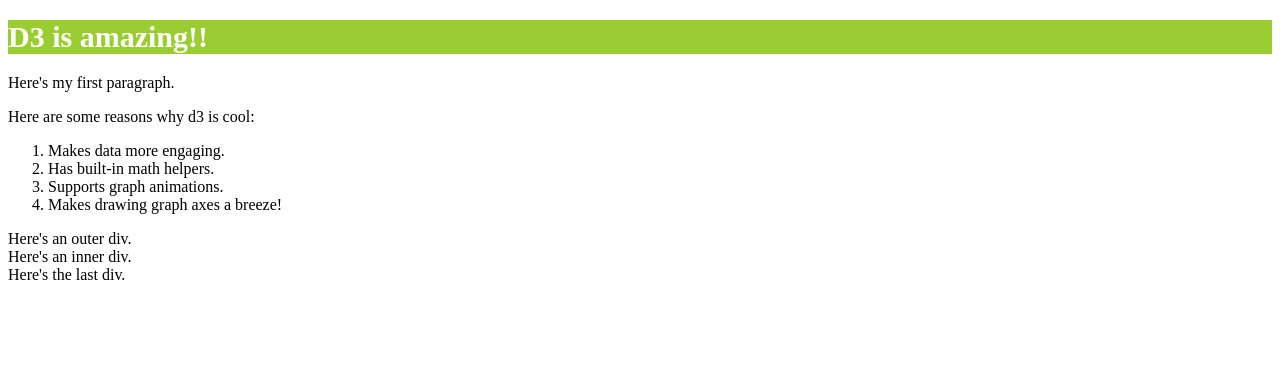
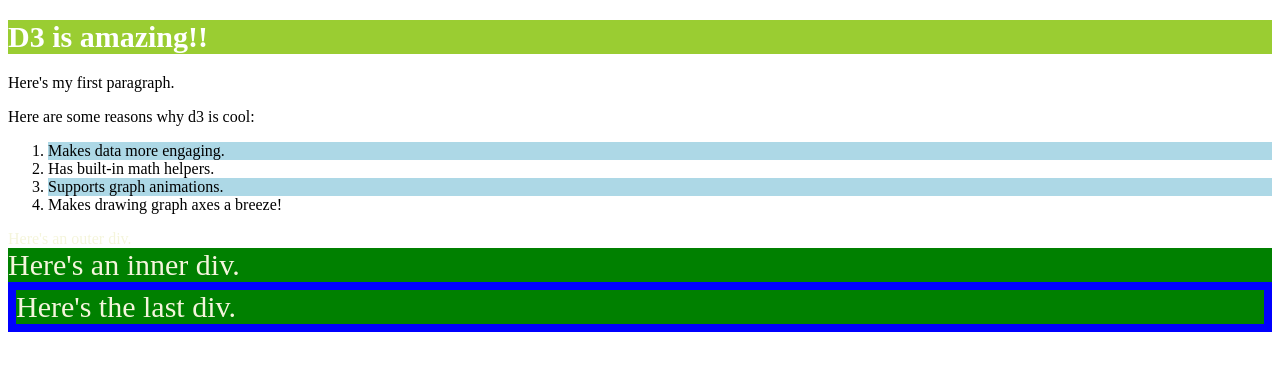
Before and after one commit to taeyooniSK/D3_Selections, a plain HTML site: page index.html in a window 1280 px wide. Drawn offline with nearby package versions, Linux system fonts and the light colour scheme.

Commit message:
selections and callbacks

```diff
--- a/index.html
+++ b/index.html
@@ -84,6 +84,23 @@
 
         //d3.select("li").style("color"); // 선택한 요소의 폰트 칼라를 가져옴
 
+        /*
+          Selections and Callbacks
+        */
+
+        d3.selectAll("li")
+          .style("background-color", (_, idx) => {   // idx는 index
+	         return idx % 2 === 0 ? "lightblue" : "white"
+        })
+
+        d3.select(".outer")          // select하는 요소는 인덴테이션을 2칸, styledms 4칸으로 주면 it's more readable
+	        .style("color", "beige")
+          .select("div")                      // class가 outer인 div안에 div를 선택
+	        .style("font-size", "30px")
+	        .style("background-color", "green")
+          .select("div")                     // 위에서 선택한 div안의 div를 선택
+	        .style("border", "8px solid blue");
+
 
     </script>
 </body>
```
